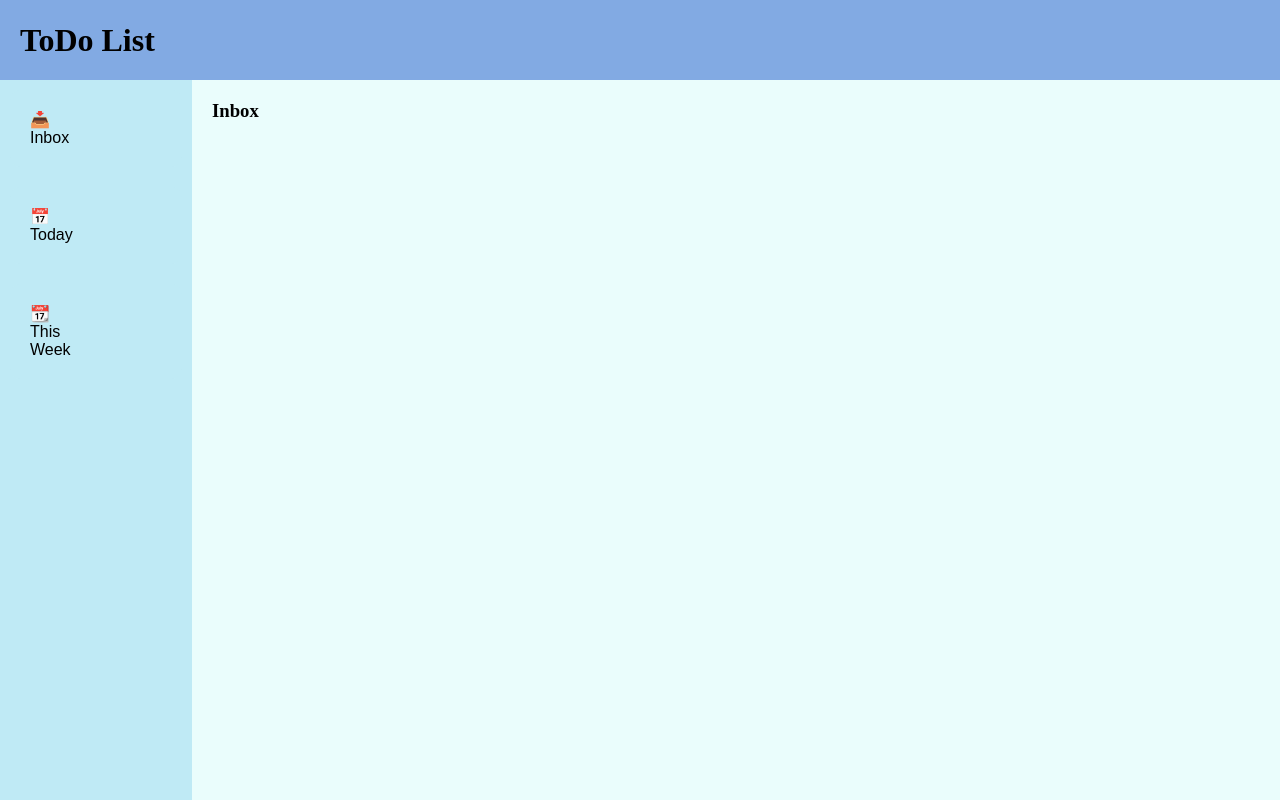
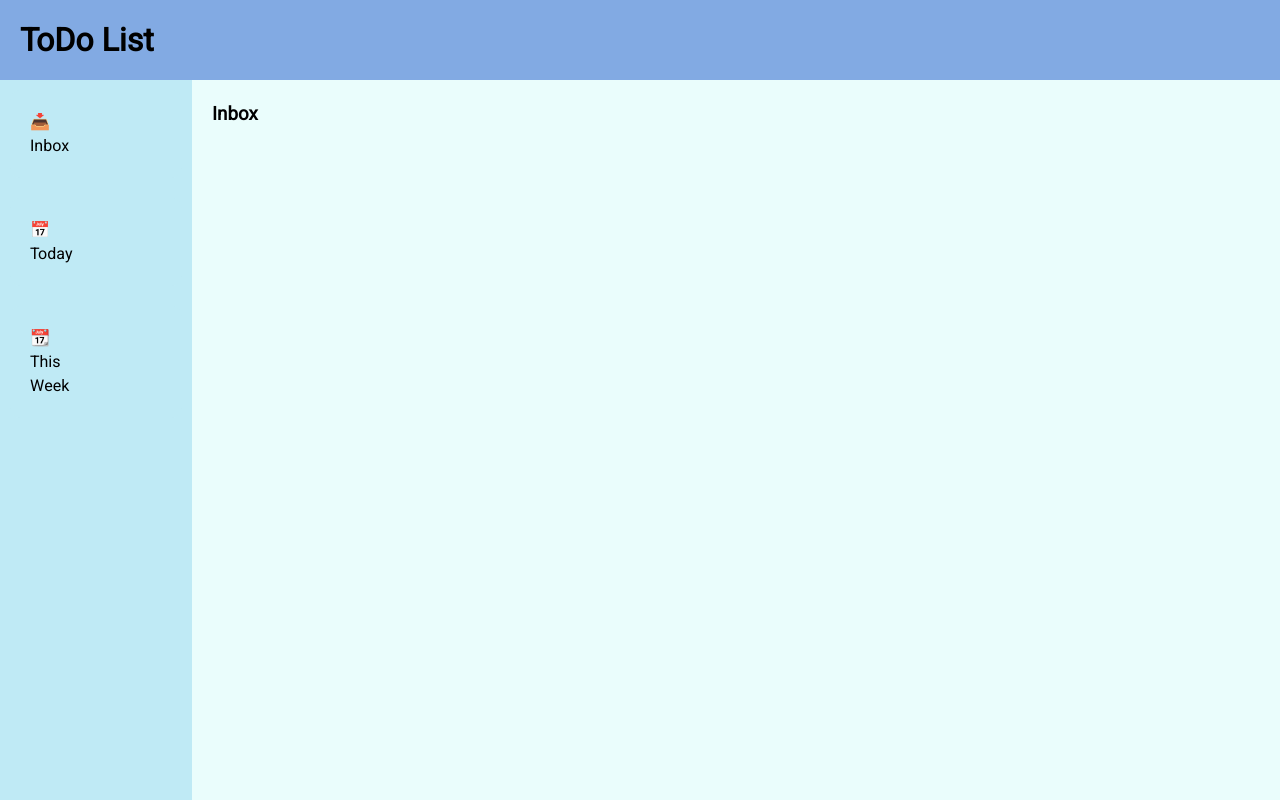
Before and after one commit to VeticaL/Todo-List, a plain HTML site: page index.html in a window 1280 px wide. Drawn offline with Linux system fonts and the light colour scheme.

Commit message:
new font

```diff
--- a/style.css
+++ b/style.css
@@ -1,6 +1,9 @@
+@import url('https://fonts.googleapis.com/css2?family=Heebo&display=swap');
+
 * {
     margin: 0px;
     padding: 0px;
+    font-family: 'Heebo', sans-serif;
 }
 
 .header {
```
